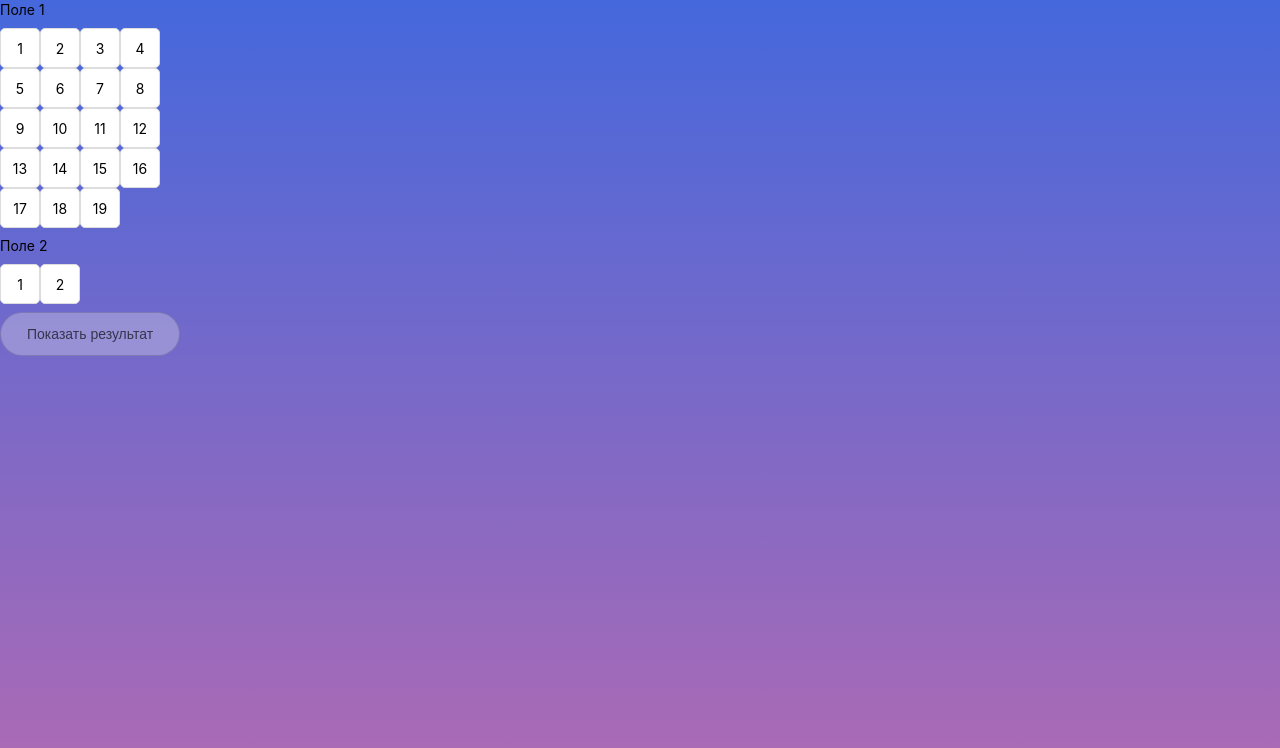
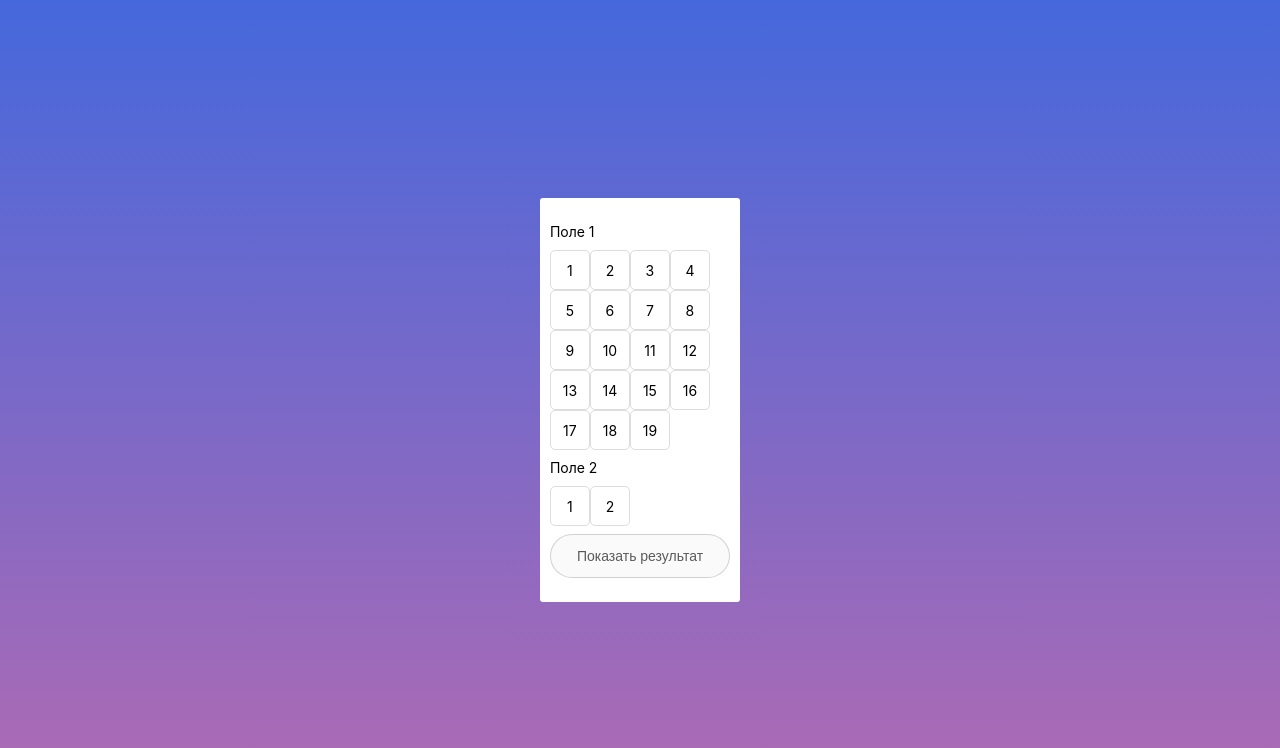
Before and after one commit to andrewgul/lottery, a React (Create React App) app: page / in a window 1280 px wide. Shown: the top 748 px of the page. Built offline with nearby package versions, Linux system fonts and the light colour scheme.

Commit message:
show game result on condition

```diff
--- a/src/components/game/Game.module.css
+++ b/src/components/game/Game.module.css
@@ -1,5 +1,14 @@
 .wrapper {
     min-height: 100vh;
     min-width: 100vw;
-    background: linear-gradient(180deg, #4568DC 0%, #B06AB3 100%), #EF8E48;;
+    background: linear-gradient(180deg, #4568DC 0%, #B06AB3 100%), #EF8E48;
+    display: flex;
+    justify-content: center;
+    align-items: center;
 }
+
+.container {
+    background: #FFFFFF;
+    border-radius: 3px;
+    padding: 24px 10px;
+}
--- a/src/components/game/Game.tsx
+++ b/src/components/game/Game.tsx
@@ -1,4 +1,4 @@
-import { useState, useMemo } from 'react'
+import { Fragment, useState, useMemo } from 'react'
 import tilesInitial19 from '../../data/tiles-initial-19'
 import tilesInitial2 from '../../data/tiles-initial-2'
 import TileModel from '../../models/TileModel'
@@ -55,9 +55,6 @@ const Game: React.FC = () => {
             .map((tile) => (tile.value))
 
         const newGameResult = new GameManager(arr8, arr1).init()
-
-        console.log(newGameResult)
-
         setGameResult(newGameResult)
     }
 
@@ -69,6 +66,9 @@ const Game: React.FC = () => {
 
     return (
         <div className={styles['wrapper']}>
+            <div className={styles['container']}>
+                {!gameResult.finished ? (
+                    <Fragment>
                         <TileGrid title="Поле 1">
                             {tiles19.map((tile, index) => (
                                 <Tile
@@ -92,13 +92,15 @@ const Game: React.FC = () => {
                         <Button onClick={play} disabled={!canSubmit}>
                             Показать результат
                         </Button>
-            {gameResult.finished && (
+                    </Fragment>
+                ) : (
                     <Result
                         result={gameResult}
                         onReset={resetGame}
                     />
                 )}
             </div>
+        </div>
     )
 }
 
```
Lines whose indentation alone changed are shown as unchanged.
